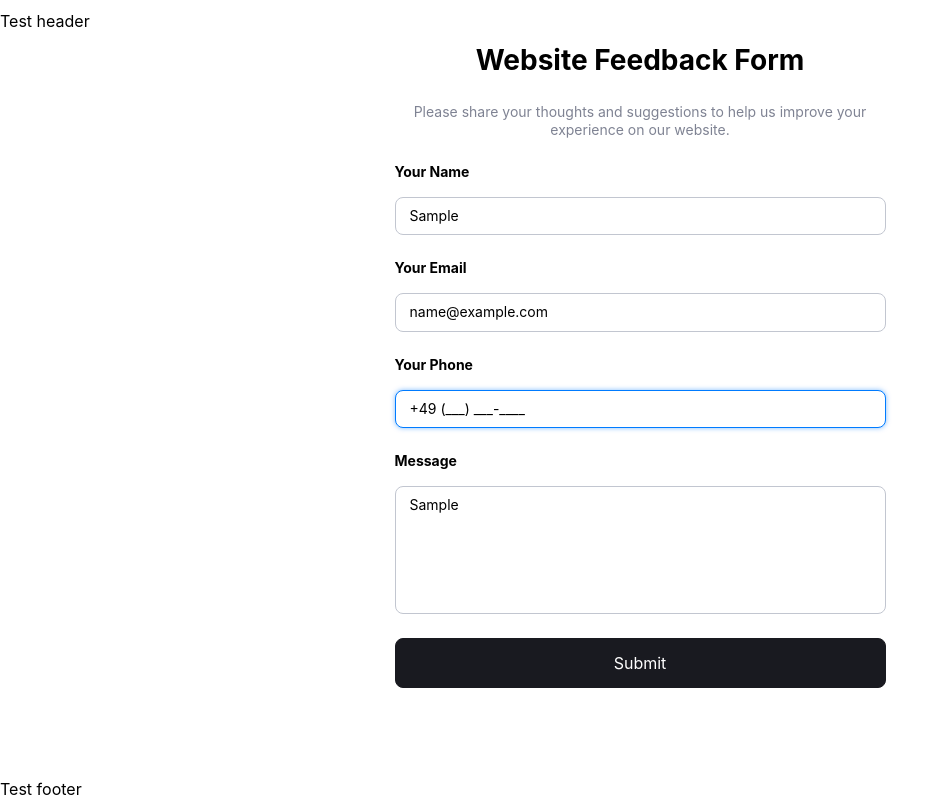
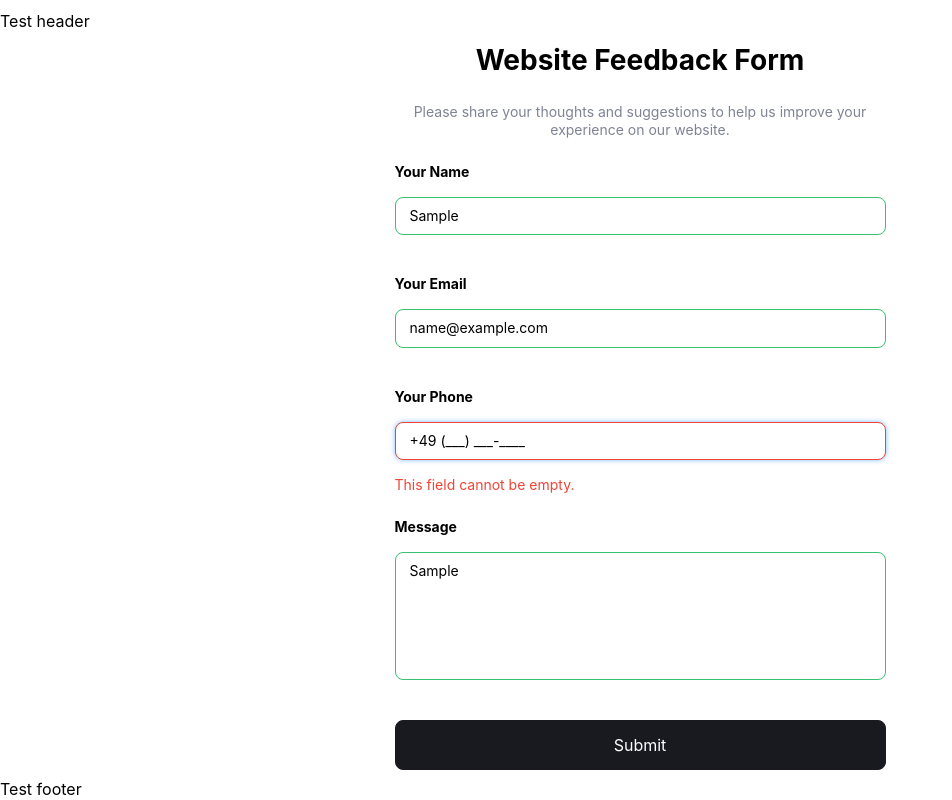
Before and after one commit to Geranica/js-itprofit-test-project, a website built with webpack: page src/index.html in a window 1280 px wide. Both pictures are taken after typing "Sample", "name@example.com", "Sample", "Sample" into the empty fields and a click on the button "Submit". Shown: the whole page, without its empty margins (0-952 px from the left). Built offline with nearby package versions, Linux system fonts and the light colour scheme.

Commit message:
feat: Implement form validation module

```diff
--- a/src/index.html
+++ b/src/index.html
@@ -14,7 +14,7 @@
       <main class="page">
         <section class="page__feedback-form feedback-form">
           <div class="feedback-form__container container">
-            <form class="feedback-form__main">
+            <form class="feedback-form__main" data-feedback-form novalidate>
               <div class="feedback-form__wrapper">
                 <h2 class="feedback-form__title">Website Feedback Form</h2>
                 <p class="feedback-form__description">
@@ -30,7 +30,14 @@
                     class="feedback-form__input"
                     placeholder="Your name"
                     required
+                    pattern="[a-zA-Z]+(?:\s+[a-zA-Z]+)*$"
+                    aria-errormessage="name-input-error"
                   />
+                  <span
+                    class="feedback-form__field-error"
+                    data-feedback-form-field-error
+                    id="name-input-error"
+                  ></span>
                 </div>
                 <div class="feedback-form__group">
                   <label for="email-input" class="feedback-form__label">Your Email</label>
@@ -41,7 +48,15 @@
                     class="feedback-form__input"
                     placeholder="Your email"
                     required
+                    pattern="[a-zA-Z0-9.!#$%&’*+\/=?^_`\{\|\}~\-]+@[a-zA-Z0-9\-]+(?:\.[a-zA-Z0-9\-]+)*$"
+                    title="Enter a valid email address, like example@domain.com. Allowed characters: letters, numbers, and .!#$%&’*+/=?^_`{|}~-. The domain must include letters or numbers and end with a valid extension."
+                    aria-errormessage="email-input-error"
                   />
+                  <span
+                    class="feedback-form__field-error"
+                    data-feedback-form-field-error
+                    id="email-input-error"
+                  ></span>
                 </div>
                 <div class="feedback-form__group">
                   <label for="phone-input" class="feedback-form__label">Your Phone</label>
@@ -52,7 +67,13 @@
                     class="feedback-form__input"
                     placeholder="Enter your phone number"
                     required
+                    aria-errormessage="phone-input-error"
                   />
+                  <span
+                    class="feedback-form__field-error"
+                    data-feedback-form-field-error
+                    id="phone-input-error"
+                  ></span>
                 </div>
                 <div class="feedback-form__group">
                   <label for="message-textarea" class="feedback-form__label">Message</label>
@@ -62,7 +83,13 @@
                     class="feedback-form__textarea"
                     placeholder="Your message"
                     required
+                    aria-errormessage="message-textarea-error"
                   ></textarea>
+                  <span
+                    class="feedback-form__field-error"
+                    data-feedback-form-field-error
+                    id="message-textarea-error"
+                  ></span>
                 </div>
                 <button class="feedback-form__button button">Submit</button>
               </div>
--- /dev/null
+++ b/src/js/modules/formValidation/formValidation.js
@@ -0,0 +1,80 @@
+export class FormValidation {
+  formSelectors = {
+    form: '[data-feedback-form]',
+    formFieldErrors: '[data-feedback-form-field-error]',
+  };
+
+  errorMessages = {
+    valueMissing: () => 'This field cannot be empty.',
+    patternMismatch: ({ title }) => title || 'Please match the requested format.',
+    tooShort: ({ minLength }) => `Minimum length for this field is ${minLength} characters.`,
+    tooLong: ({ maxLength }) => `Maximum length for this field is ${maxLength} characters.`,
+  };
+
+  constructor() {
+    this.bindEvents();
+  }
+
+  validateFormField(formFieldControlElement) {
+    const errors = formFieldControlElement.validity;
+    const errorMessages = [];
+
+    Object.entries(this.errorMessages).forEach(([errorType, getErrorMessage]) => {
+      if (errors[errorType]) {
+        errorMessages.push(getErrorMessage(formFieldControlElement));
+      }
+    });
+
+    this.manageErrors(formFieldControlElement, errorMessages);
+
+    const isValid = errorMessages.length === 0;
+
+    formFieldControlElement.ariaInvalid = !isValid;
+
+    return isValid;
+  }
+
+  manageErrors(formFieldControlElement, errorMessages) {
+    const formFieldErrorElement = formFieldControlElement.parentElement.querySelector(
+      this.formSelectors.formFieldErrors
+    );
+
+    formFieldErrorElement.innerHTML = errorMessages
+      .map((item) => `<span class="feedback-form__field-error">${item}</span>`)
+      .join('');
+  }
+
+  onSubmit(event) {
+    const isFormElement = event.target.matches(this.formSelectors.form);
+
+    if (!isFormElement) return;
+
+    const requiredControlElements = [...event.target.elements].filter((item) => item.required);
+
+    let isFormValid = true;
+    let firstInvalidFieldControl = null;
+
+    requiredControlElements.forEach((item) => {
+      const isFormFieldValid = this.validateFormField(item);
+
+      if (!isFormFieldValid) {
+        isFormValid = false;
+
+        if (!firstInvalidFieldControl) {
+          firstInvalidFieldControl = item;
+        }
+      }
+    });
+
+    if (!isFormValid) {
+      event.preventDefault();
+      firstInvalidFieldControl.focus();
+    }
+  }
+
+  bindEvents() {
+    document.addEventListener('submit', (event) => {
+      this.onSubmit(event);
+    });
+  }
+}
--- a/src/js/script.js
+++ b/src/js/script.js
@@ -8,7 +8,9 @@ import 'regenerator-runtime/runtime';
 
 import { phoneMask } from './modules/phoneMask/phoneMask';
 import { MASK_TEMPLATES } from './modules/phoneMask/constants';
+import { FormValidation } from './modules/formValidation/formValidation';
 
 window.addEventListener('DOMContentLoaded', () => {
   phoneMask('#phone-input', MASK_TEMPLATES.DE);
+  new FormValidation();
 });
--- a/src/style/_style.scss
+++ b/src/style/_style.scss
@@ -89,6 +89,12 @@ body {
       border-color: var.$light-blue;
       box-shadow: var.$first-shadow;
     }
+    &[aria-invalid='true'] {
+      border-color: var.$error;
+    }
+    &[aria-invalid='false'] {
+      border-color: var.$success;
+    }
   }
 
   // .feedback-form__textarea
@@ -104,6 +110,12 @@ body {
     &:focus {
       border-color: var.$light-blue;
       box-shadow: var.$first-shadow;
+    }
+    &[aria-invalid='true'] {
+      border-color: var.$error;
+    }
+    &[aria-invalid='false'] {
+      border-color: var.$success;
     }
   }
 
@@ -134,4 +146,11 @@ body {
     font-size: 14px;
     color: var.$gray;
   }
+
+  // .feedback-form__field-error
+
+  &__field-error {
+    color: var.$error;
+    font-size: 14px;
+  }
 }
--- a/src/style/_var.scss
+++ b/src/style/_var.scss
@@ -3,6 +3,8 @@ $light-blue: #007bff;
 $dark-black: #191a20;
 $white: #fff;
 $gray: #7f8393;
+$error: #f04438;
+$success: #38c172;
 
 $first-shadow: 0 0 5px rgba(0, 123, 255, 0.5);
 
```
